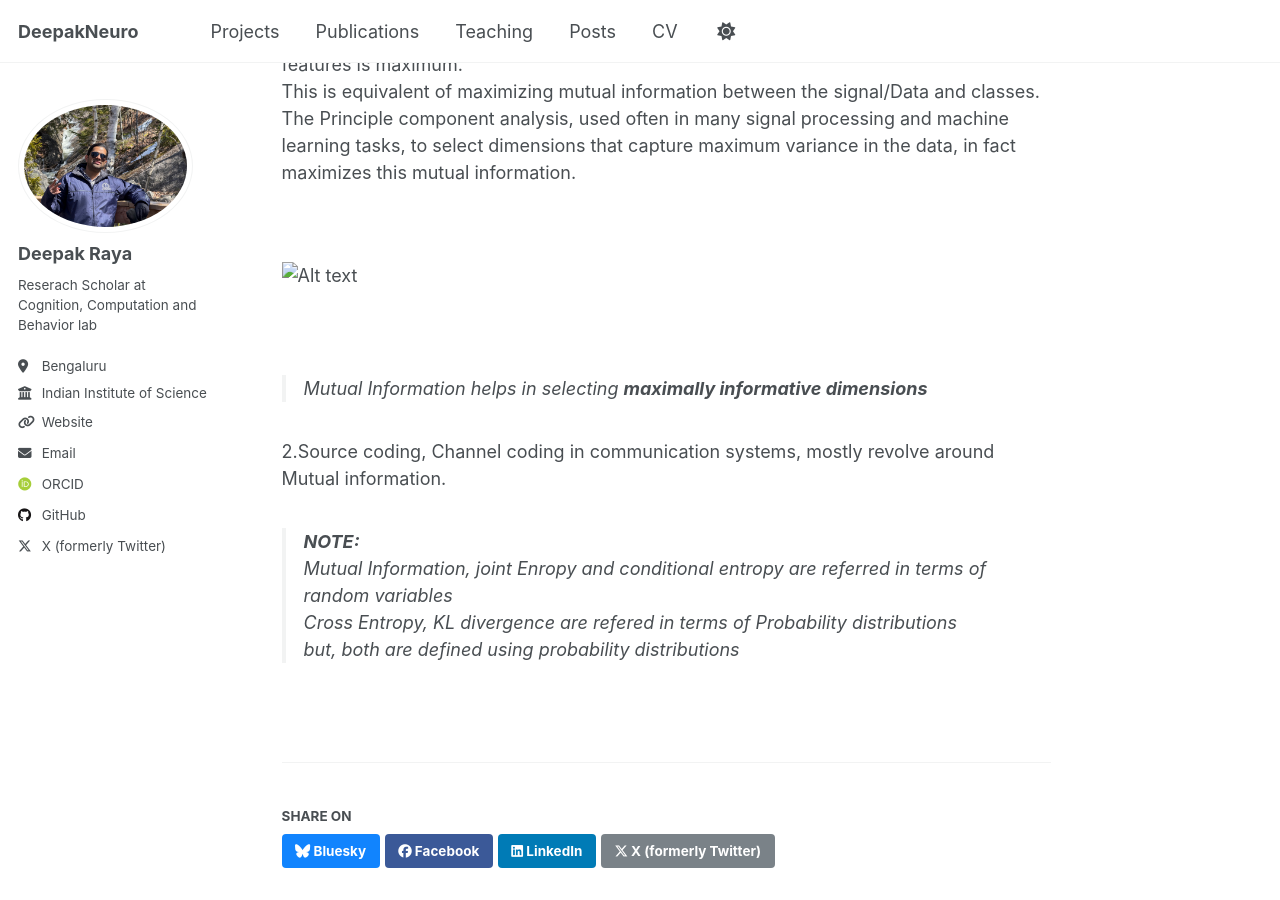
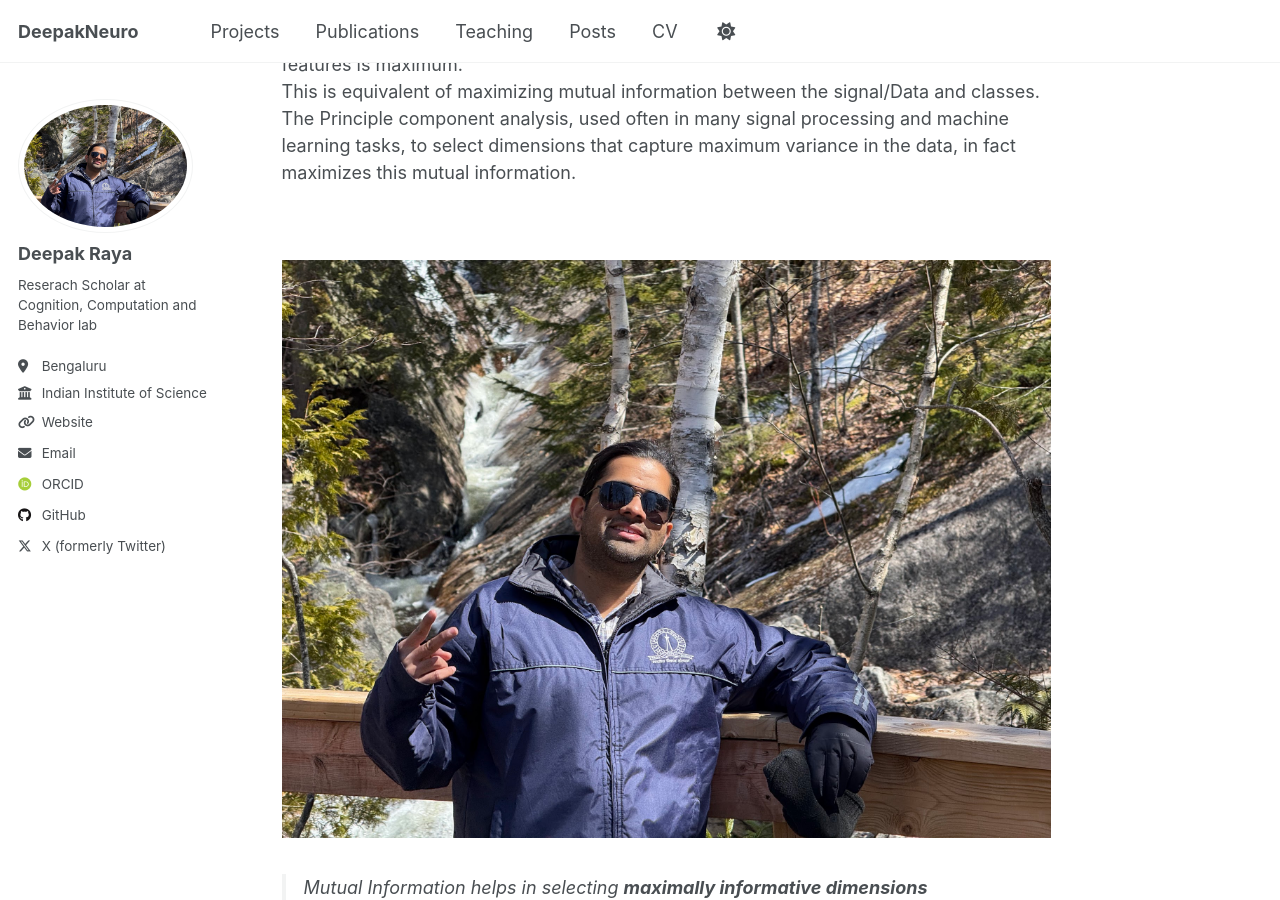
Before and after one commit to DeepakNeuro/DeepakNeuro, a Jekyll site: the page built from _posts/2020-06-02-relation-MI-KL-CEloss.md, in a window 1280 px wide and 900 px high, scrolled down 2420 px. Built offline with Jekyll 4.4.1, drawn with Linux system fonts in a browser that asks for light colours; some web fonts are replaced; a script that is not in the unit is left out.

Commit message:
Update 2020-06-02-relation-MI-KL-CEloss.md

```diff
--- a/_posts/2020-06-02-relation-MI-KL-CEloss.md
+++ b/_posts/2020-06-02-relation-MI-KL-CEloss.md
@@ -72,8 +72,8 @@ variance in the data, in fact maximizes this mutual information.<br/>
 
 <br/>
 
-<img src="images/profile.jpg" alt = "Alt text" width="600"/>
-
+![Linear Filtering](/images/profile.jpg)
+<!-- <img src="images/profile.jpg" alt = "Linear Filtering" width="600"/>  -->
 <br/>
 <!-- <figcaption> Src: Larry F Abbot, Theoretical Neuroscience </figcaption> <br/> -->
 <!-- <img src="/assets/images/example.jpg" alt="Alt text" width="600" /> -->
```
